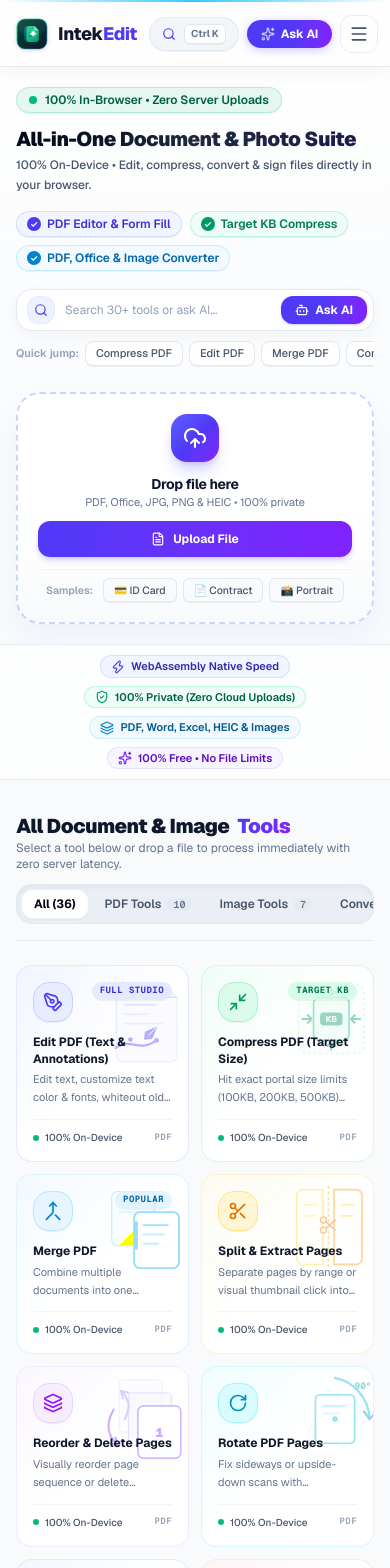
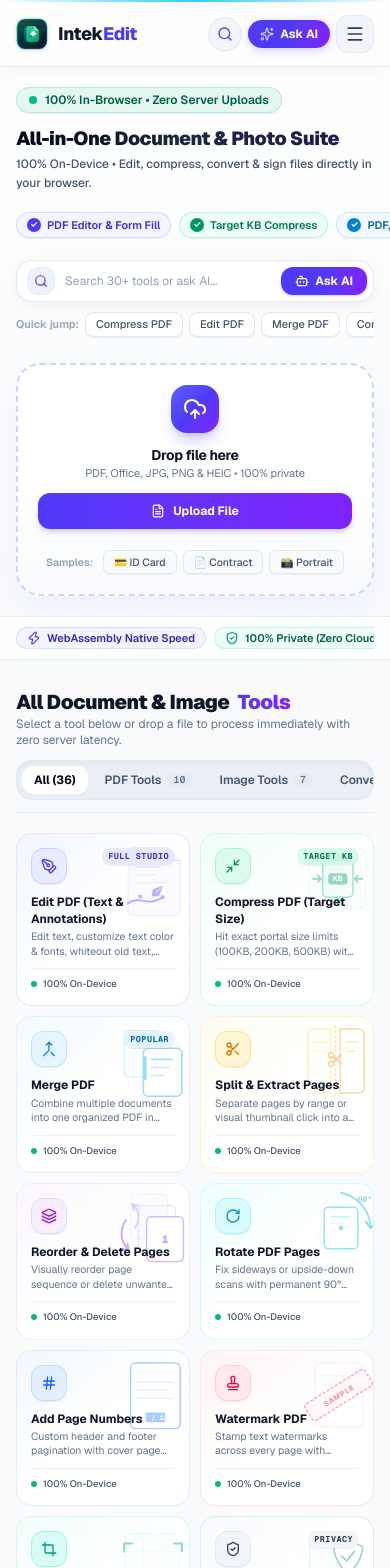
Before and after one commit to Intekhab-Ansari/document-solution, a Next.js app in the folder apps/web/: page / in a window 390 px wide. Shown: the top 1568 px of the page. Built offline with nearby package versions, Linux system fonts and the light colour scheme.

Commit message:
feat(mobile): optimize mobile viewport responsiveness, swipeable trust pill strip, and touch targets

```diff
--- a/apps/web/src/app/page.tsx
+++ b/apps/web/src/app/page.tsx
@@ -635,7 +635,7 @@ export default function HomePage() {
 
               {/* Main Headline: Strictly 1 Line */}
               <div className="space-y-1">
-                <h1 className="text-xl sm:text-2xl lg:text-[28px] xl:text-[32px] font-black tracking-tight leading-tight">
+                <h1 className="text-[19px] xs:text-xl sm:text-2xl lg:text-[28px] xl:text-[32px] font-black tracking-tight leading-tight">
                   <span className="bg-gradient-to-r from-slate-950 via-slate-800 to-indigo-950 bg-clip-text text-transparent">
                     All-in-One Document & Photo Suite
                   </span>
@@ -646,20 +646,20 @@ export default function HomePage() {
               </div>
 
               {/* 3 Bullets strictly in 1 Single Line with refined pill badges */}
-              <div className="flex flex-wrap items-center gap-2 text-xs font-semibold pt-0.5">
-                <div className="inline-flex items-center gap-1.5 px-2.5 py-1 rounded-full bg-indigo-50/80 border border-indigo-200/70 text-indigo-700 shadow-2xs">
+              <div className="flex items-center gap-2 overflow-x-auto scrollbar-none py-1 -mx-4 px-4 sm:mx-0 sm:px-0 sm:flex-wrap text-[11px] sm:text-xs font-semibold">
+                <div className="inline-flex items-center gap-1.5 px-2.5 py-1 rounded-full bg-indigo-50/80 border border-indigo-200/70 text-indigo-700 shadow-2xs shrink-0">
                   <span className="w-3.5 h-3.5 rounded-full bg-indigo-600 text-white flex items-center justify-center font-bold text-[9px]">
                     ✓
                   </span>
                   <span>PDF Editor & Form Fill</span>
                 </div>
-                <div className="inline-flex items-center gap-1.5 px-2.5 py-1 rounded-full bg-emerald-50/80 border border-emerald-200/70 text-emerald-700 shadow-2xs">
+                <div className="inline-flex items-center gap-1.5 px-2.5 py-1 rounded-full bg-emerald-50/80 border border-emerald-200/70 text-emerald-700 shadow-2xs shrink-0">
                   <span className="w-3.5 h-3.5 rounded-full bg-emerald-600 text-white flex items-center justify-center font-bold text-[9px]">
                     ✓
                   </span>
                   <span>Target KB Compress</span>
                 </div>
-                <div className="inline-flex items-center gap-1.5 px-2.5 py-1 rounded-full bg-sky-50/80 border border-sky-200/70 text-sky-700 shadow-2xs">
+                <div className="inline-flex items-center gap-1.5 px-2.5 py-1 rounded-full bg-sky-50/80 border border-sky-200/70 text-sky-700 shadow-2xs shrink-0">
                   <span className="w-3.5 h-3.5 rounded-full bg-sky-600 text-white flex items-center justify-center font-bold text-[9px]">
                     ✓
                   </span>
@@ -877,24 +877,24 @@ export default function HomePage() {
       {/* ============================================================== */}
       {/* 2. Slim 1-Line Trust Strip                                    */}
       {/* ============================================================== */}
-      <div className="border-b border-slate-200/80 bg-white/70 backdrop-blur-md py-2.5 px-4 shadow-[0_1px_3px_rgba(0,0,0,0.02)]">
-        <div className="max-w-7xl mx-auto flex flex-wrap items-center justify-around gap-2 text-[11px] text-slate-700 font-semibold">
-          <span className="inline-flex items-center gap-1.5 px-2.5 py-0.5 rounded-full bg-indigo-50/80 border border-indigo-200/60 text-indigo-800">
+      <div className="border-b border-slate-200/80 bg-white/70 backdrop-blur-md py-2 px-4 shadow-[0_1px_3px_rgba(0,0,0,0.02)]">
+        <div className="max-w-7xl mx-auto flex items-center sm:justify-around gap-2 overflow-x-auto sm:overflow-visible scrollbar-none py-0.5 text-[11px] text-slate-700 font-semibold whitespace-nowrap">
+          <span className="inline-flex items-center gap-1.5 px-2.5 py-0.5 rounded-full bg-indigo-50/80 border border-indigo-200/60 text-indigo-800 shrink-0">
             <Zap className="w-3.5 h-3.5 text-indigo-600 shrink-0" />
             <span>WebAssembly Native Speed</span>
           </span>
           <span className="text-slate-300 hidden sm:inline">&bull;</span>
-          <span className="inline-flex items-center gap-1.5 px-2.5 py-0.5 rounded-full bg-emerald-50/80 border border-emerald-200/60 text-emerald-800">
+          <span className="inline-flex items-center gap-1.5 px-2.5 py-0.5 rounded-full bg-emerald-50/80 border border-emerald-200/60 text-emerald-800 shrink-0">
             <ShieldCheck className="w-3.5 h-3.5 text-emerald-600 shrink-0" />
             <span>100% Private (Zero Cloud Uploads)</span>
           </span>
           <span className="text-slate-300 hidden sm:inline">&bull;</span>
-          <span className="inline-flex items-center gap-1.5 px-2.5 py-0.5 rounded-full bg-sky-50/80 border border-sky-200/60 text-sky-800">
+          <span className="inline-flex items-center gap-1.5 px-2.5 py-0.5 rounded-full bg-sky-50/80 border border-sky-200/60 text-sky-800 shrink-0">
             <Layers className="w-3.5 h-3.5 text-sky-600 shrink-0" />
             <span>PDF, Word, Excel, HEIC & Images</span>
           </span>
           <span className="text-slate-300 hidden sm:inline">&bull;</span>
-          <span className="inline-flex items-center gap-1.5 px-2.5 py-0.5 rounded-full bg-violet-50/80 border border-violet-200/60 text-violet-800">
+          <span className="inline-flex items-center gap-1.5 px-2.5 py-0.5 rounded-full bg-violet-50/80 border border-violet-200/60 text-violet-800 shrink-0">
             <Sparkles className="w-3.5 h-3.5 text-violet-600 shrink-0" />
             <span>100% Free &bull; No File Limits</span>
           </span>
@@ -904,11 +904,11 @@ export default function HomePage() {
       {/* ============================================================== */}
       {/* 3. The Tool Catalog (Directly Visible Above The Fold!)        */}
       {/* ============================================================== */}
-      <section className="py-8 sm:py-10 bg-[#F8FAFC]">
-        <div className="max-w-7xl mx-auto px-4 sm:px-6 lg:px-8 space-y-6">
+      <section className="py-7 sm:py-10 bg-[#F8FAFC]">
+        <div className="max-w-7xl mx-auto px-4 sm:px-6 lg:px-8 space-y-5 sm:space-y-6">
 
           {/* Section Header */}
-          <div className="flex flex-col sm:flex-row sm:items-center justify-between gap-3 border-b border-slate-200/80 pb-4">
+          <div className="flex flex-col sm:flex-row sm:items-center justify-between gap-3 border-b border-slate-200/80 pb-3 sm:pb-4">
             <div>
               <h2 className="text-xl sm:text-2xl font-black text-slate-900 tracking-tight flex items-center gap-2">
                 <span>All Document & Image</span>
@@ -920,7 +920,7 @@ export default function HomePage() {
             </div>
 
             {/* Category Filter Tabs (Segmented Capsule) */}
-            <div className="flex items-center gap-1 p-1 rounded-2xl bg-slate-200/60 backdrop-blur-md border border-slate-200/90 overflow-x-auto scrollbar-none shadow-inner">
+            <div className="flex items-center gap-1 p-1 rounded-2xl bg-slate-200/60 backdrop-blur-md border border-slate-200/90 overflow-x-auto scrollbar-none shadow-inner max-w-full">
               <button
                 onClick={() => setSelectedCategory("all")}
                 className={`px-3 py-1.5 rounded-xl text-xs font-bold whitespace-nowrap transition-all cursor-pointer ${
@@ -960,7 +960,7 @@ export default function HomePage() {
           </div>
 
           {/* The Tool Grid (Refined Cards with Enhanced Illustrations) */}
-          <div className="grid grid-cols-2 sm:grid-cols-2 md:grid-cols-3 lg:grid-cols-4 gap-3 sm:gap-4 md:gap-5">
+          <div className="grid grid-cols-2 sm:grid-cols-2 md:grid-cols-3 lg:grid-cols-4 gap-2.5 sm:gap-4 md:gap-5">
             {filteredTools.map((tool) => {
               const IconComponent = ICON_MAP[tool.iconName] || FileText;
               const style = getToolCardStyle(tool.id, tool.category);
@@ -969,24 +969,24 @@ export default function HomePage() {
                 <Link
                   key={tool.id}
                   href={tool.href}
-                  className={`group relative flex flex-col p-4 sm:p-5 rounded-2xl ${style.cardBg} border ${style.borderClass} ${style.shadowHover} transition-all duration-300 hover:-translate-y-1.5 hover:shadow-xl cursor-pointer overflow-hidden backdrop-blur-xs`}
+                  className={`group relative flex flex-col p-3.5 sm:p-5 rounded-2xl ${style.cardBg} border ${style.borderClass} ${style.shadowHover} transition-all duration-300 hover:-translate-y-1.5 hover:shadow-xl cursor-pointer overflow-hidden backdrop-blur-xs`}
                 >
                   {/* Intuitive Thematic Background Illustration */}
-                  <div className="absolute -top-1 -right-1 w-28 h-28 sm:w-32 sm:h-32 pointer-events-none select-none overflow-hidden opacity-40 group-hover:opacity-95 group-hover:scale-110 group-hover:-translate-y-1 transition-all duration-300">
+                  <div className="absolute -top-1 -right-1 w-24 h-24 sm:w-32 sm:h-32 pointer-events-none select-none overflow-hidden opacity-40 group-hover:opacity-95 group-hover:scale-110 group-hover:-translate-y-1 transition-all duration-300">
                     <ToolCardIllustration toolId={tool.id} category={tool.category} />
                   </div>
 
                   {/* Top: Icon + Badge */}
-                  <div className="relative z-10 flex items-start justify-between gap-1.5 mb-3">
+                  <div className="relative z-10 flex items-start justify-between gap-1.5 mb-2.5 sm:mb-3">
                     <div
-                      className={`w-10 h-10 sm:w-11 sm:h-11 rounded-2xl flex items-center justify-center shrink-0 transition-all duration-300 group-hover:scale-110 shadow-2xs ${style.iconBg} ${style.iconColor}`}
+                      className={`w-9 h-9 sm:w-11 sm:h-11 rounded-xl sm:rounded-2xl flex items-center justify-center shrink-0 transition-all duration-300 group-hover:scale-110 shadow-2xs ${style.iconBg} ${style.iconColor}`}
                     >
-                      <IconComponent className="w-5 h-5" />
+                      <IconComponent className="w-4 h-4 sm:w-5 sm:h-5" />
                     </div>
 
                     {tool.badge && (
                       <span
-                        className={`text-[9px] font-mono font-bold px-2 py-0.5 rounded-full uppercase tracking-wider shrink-0 shadow-2xs ${style.badgeBg} ${style.badgeText}`}
+                        className={`text-[8.5px] sm:text-[9px] font-mono font-bold px-1.5 sm:px-2 py-0.5 rounded-full uppercase tracking-wider shrink-0 shadow-2xs ${style.badgeBg} ${style.badgeText}`}
                       >
                         {tool.badge}
                       </span>
@@ -994,26 +994,26 @@ export default function HomePage() {
                   </div>
 
                   {/* Title & Description */}
-                  <div className="relative z-10 flex-1 space-y-1">
+                  <div className="relative z-10 flex-1 space-y-0.5 sm:space-y-1">
                     <h3 className="font-bold text-xs sm:text-sm text-slate-900 group-hover:text-indigo-600 transition-colors flex items-center justify-between leading-snug line-clamp-1">
                       <span>{tool.name}</span>
                       <ArrowRight className="w-3.5 h-3.5 opacity-0 -translate-x-1 group-hover:opacity-100 group-hover:translate-x-0 transition-all text-indigo-600 shrink-0 hidden sm:block" />
                     </h3>
-                    <p className="text-slate-500 text-[11px] sm:text-xs leading-relaxed line-clamp-2">
+                    <p className="text-slate-500 text-[10.5px] sm:text-xs leading-snug sm:leading-relaxed line-clamp-2">
                       {tool.description}
                     </p>
                   </div>
 
                   {/* Bottom: 100% On-Device Badge */}
-                  <div className="relative z-10 mt-3 pt-2.5 border-t border-slate-200/50 flex items-center justify-between text-[10px] text-slate-500">
+                  <div className="relative z-10 mt-2.5 sm:mt-3 pt-2 sm:pt-2.5 border-t border-slate-200/50 flex items-center justify-between text-[10px] text-slate-500">
                     <span className="flex items-center gap-1.5 font-medium truncate">
                       <span className="w-1.5 h-1.5 rounded-full bg-emerald-500 shrink-0" />
-                      <span className="text-slate-600 truncate text-[10px] font-medium">
+                      <span className="text-slate-600 truncate text-[9.5px] sm:text-[10px] font-medium">
                         100% On-Device
                       </span>
                     </span>
 
-                    <span className="text-[9px] text-slate-400 uppercase font-mono font-semibold tracking-wider shrink-0">
+                    <span className="hidden xs:inline-block text-[9px] text-slate-400 uppercase font-mono font-semibold tracking-wider shrink-0">
                       {tool.category}
                     </span>
                   </div>
@@ -1028,8 +1028,8 @@ export default function HomePage() {
       {/* ============================================================== */}
       {/* 4. Architecture & Security Comparison (Executive Matrix)       */}
       {/* ============================================================== */}
-      <section className="py-16 sm:py-20 border-t border-slate-200/80 bg-gradient-to-b from-white via-slate-50/50 to-white">
-        <div className="max-w-5xl mx-auto px-4 sm:px-6 lg:px-8 space-y-10">
+      <section className="py-14 sm:py-20 border-t border-slate-200/80 bg-gradient-to-b from-white via-slate-50/50 to-white">
+        <div className="max-w-5xl mx-auto px-4 sm:px-6 lg:px-8 space-y-8 sm:space-y-10">
           <div className="text-center space-y-2.5 max-w-2xl mx-auto">
             <div className="inline-flex items-center gap-2 px-3 py-1 rounded-full bg-indigo-50 border border-indigo-200 text-xs font-bold text-indigo-700 shadow-2xs">
               <ShieldCheck className="w-3.5 h-3.5 text-indigo-600" />
@@ -1044,76 +1044,82 @@ export default function HomePage() {
           </div>
 
           <div className="rounded-3xl bg-white border border-slate-200/90 shadow-[0_10px_35px_-5px_rgba(0,0,0,0.05)] overflow-hidden">
-            <table className="w-full text-left text-xs">
+            {/* Mobile swipe hint */}
+            <div className="sm:hidden py-2 px-4 bg-slate-50/90 border-b border-slate-200/80 text-[10.5px] text-slate-400 font-medium flex items-center justify-center gap-1.5">
+              <span>← Swipe table horizontally →</span>
+            </div>
+
+            <div className="overflow-x-auto scrollbar-none">
+              <table className="w-full text-left text-xs min-w-[540px]">
                 <thead>
                   <tr className="border-b border-slate-200 bg-slate-50/80 text-slate-500 text-[11px] uppercase tracking-wider font-mono">
-                  <th className="py-3.5 px-6 font-semibold">Feature / Metric</th>
-                  <th className="py-3.5 px-6 font-bold text-indigo-700 bg-indigo-50/60 border-x border-indigo-100">
+                    <th className="py-3.5 px-5 sm:px-6 font-semibold">Feature / Metric</th>
+                    <th className="py-3.5 px-5 sm:px-6 font-bold text-indigo-700 bg-indigo-50/60 border-x border-indigo-100">
                       IntekEdit (Local-First Engine)
                     </th>
-                  <th className="py-3.5 px-6 font-semibold text-slate-400">Traditional Cloud Converters</th>
+                    <th className="py-3.5 px-5 sm:px-6 font-semibold text-slate-400">Traditional Cloud Converters</th>
                   </tr>
                 </thead>
                 <tbody className="divide-y divide-slate-200 text-slate-700">
                   <tr className="hover:bg-slate-50/50 transition-colors">
-                  <td className="py-4 px-6 font-semibold text-slate-900 flex items-center gap-2.5">
+                    <td className="py-4 px-5 sm:px-6 font-semibold text-slate-900 flex items-center gap-2.5">
                       <div className="w-7 h-7 rounded-lg bg-emerald-50 border border-emerald-200 flex items-center justify-center text-emerald-600 shrink-0">
                         <ShieldCheck className="w-4 h-4" />
                       </div>
                       <span>Document Privacy</span>
                     </td>
-                  <td className="py-4 px-6 text-indigo-900 font-bold bg-indigo-50/40 border-x border-indigo-100">
+                    <td className="py-4 px-5 sm:px-6 text-indigo-900 font-bold bg-indigo-50/40 border-x border-indigo-100">
                       <span className="inline-flex items-center gap-1.5 text-emerald-700 font-bold">
                         <span className="w-2 h-2 rounded-full bg-emerald-500"></span>
                         100% In-Browser RAM (0 B Uploaded)
                       </span>
                     </td>
-                  <td className="py-4 px-6 text-slate-500">
+                    <td className="py-4 px-5 sm:px-6 text-slate-500">
                       Uploaded & stored on remote cloud servers
                     </td>
                   </tr>
                   <tr className="hover:bg-slate-50/50 transition-colors">
-                  <td className="py-4 px-6 font-semibold text-slate-900 flex items-center gap-2.5">
+                    <td className="py-4 px-5 sm:px-6 font-semibold text-slate-900 flex items-center gap-2.5">
                       <div className="w-7 h-7 rounded-lg bg-amber-50 border border-amber-200 flex items-center justify-center text-amber-600 shrink-0">
                         <Zap className="w-4 h-4" />
                       </div>
                       <span>Daily Tasks & Limits</span>
                     </td>
-                  <td className="py-4 px-6 text-indigo-900 font-bold bg-indigo-50/40 border-x border-indigo-100">
+                    <td className="py-4 px-5 sm:px-6 text-indigo-900 font-bold bg-indigo-50/40 border-x border-indigo-100">
                       <span className="inline-flex items-center gap-1.5 text-indigo-700 font-bold">
                         <Sparkles className="w-3.5 h-3.5 text-indigo-600" />
                         Unlimited & Forever Free
                       </span>
                     </td>
-                  <td className="py-4 px-6 text-slate-500">
+                    <td className="py-4 px-5 sm:px-6 text-slate-500">
                       Capped at 1-2 free conversions per day
                     </td>
                   </tr>
                   <tr className="hover:bg-slate-50/50 transition-colors">
-                  <td className="py-4 px-6 font-semibold text-slate-900 flex items-center gap-2.5">
+                    <td className="py-4 px-5 sm:px-6 font-semibold text-slate-900 flex items-center gap-2.5">
                       <div className="w-7 h-7 rounded-lg bg-indigo-50 border border-indigo-200 flex items-center justify-center text-indigo-600 shrink-0">
                         <Minimize2 className="w-4 h-4" />
                       </div>
                       <span>File Size Limits</span>
                     </td>
-                  <td className="py-4 px-6 text-indigo-900 font-bold bg-indigo-50/40 border-x border-indigo-100">
+                    <td className="py-4 px-5 sm:px-6 text-indigo-900 font-bold bg-indigo-50/40 border-x border-indigo-100">
                       Gigabyte-Scale (Bounded by Device RAM)
                     </td>
-                  <td className="py-4 px-6 text-slate-500">
+                    <td className="py-4 px-5 sm:px-6 text-slate-500">
                       Strict 50MB - 100MB cloud upload caps
                     </td>
                   </tr>
                   <tr className="hover:bg-slate-50/50 transition-colors">
-                  <td className="py-4 px-6 font-semibold text-slate-900 flex items-center gap-2.5">
+                    <td className="py-4 px-5 sm:px-6 font-semibold text-slate-900 flex items-center gap-2.5">
                       <div className="w-7 h-7 rounded-lg bg-purple-50 border border-purple-200 flex items-center justify-center text-purple-600 shrink-0">
                         <Sparkles className="w-4 h-4" />
                       </div>
                       <span>Watermarks & Ads</span>
                     </td>
-                  <td className="py-4 px-6 text-indigo-900 font-bold bg-indigo-50/40 border-x border-indigo-100">
+                    <td className="py-4 px-5 sm:px-6 text-indigo-900 font-bold bg-indigo-50/40 border-x border-indigo-100">
                       <span className="text-emerald-700 font-bold">Zero Watermarks • Zero Spam Ads</span>
                     </td>
-                  <td className="py-4 px-6 text-slate-500">
+                    <td className="py-4 px-5 sm:px-6 text-slate-500">
                       Forced watermarks or ad-heavy overlays
                     </td>
                   </tr>
@@ -1121,6 +1127,7 @@ export default function HomePage() {
               </table>
             </div>
           </div>
+        </div>
       </section>
     </div>
   );
--- a/apps/web/src/components/layout/Navbar.tsx
+++ b/apps/web/src/components/layout/Navbar.tsx
@@ -601,18 +601,18 @@ export function Navbar() {
           </div>
 
           {/* Right Action Area */}
-          <div className="flex items-center gap-2 xl:gap-2.5 shrink-0">
+          <div className="flex items-center gap-1.5 sm:gap-2 xl:gap-2.5 shrink-0">
             {/* Quick Search Button (Command Palette Ctrl+K) */}
             <button
               type="button"
               onClick={() => setCommandPaletteOpen(true)}
-              className="flex items-center gap-2 px-3 py-1.5 rounded-full text-xs font-medium bg-slate-100/90 hover:bg-slate-200/80 border border-slate-200/90 text-slate-600 hover:text-slate-900 transition-all cursor-pointer shadow-2xs group"
-              title="Search all 30+ tools (Ctrl+K)"
+              className="flex items-center gap-2 p-2 sm:px-3 sm:py-1.5 rounded-full text-xs font-medium bg-slate-100/90 hover:bg-slate-200/80 border border-slate-200/90 text-slate-600 hover:text-slate-900 transition-all cursor-pointer shadow-2xs group"
+              title="Search all 30+ tools"
             >
-              <Search className="w-3.5 h-3.5 text-indigo-600 group-hover:scale-110 transition-transform shrink-0" />
+              <Search className="w-4 h-4 sm:w-3.5 sm:h-3.5 text-indigo-600 group-hover:scale-110 transition-transform shrink-0" />
               <span className="hidden xl:inline font-medium text-slate-600 group-hover:text-slate-900">Search tools...</span>
               <span className="hidden sm:inline xl:hidden font-medium text-slate-600 group-hover:text-slate-900">Search</span>
-              <kbd className="inline-flex items-center gap-0.5 text-[10px] font-sans font-bold px-1.5 py-0.5 rounded-md bg-white border border-slate-200 text-slate-500 shadow-2xs">
+              <kbd className="hidden sm:inline-flex items-center gap-0.5 text-[10px] font-sans font-bold px-1.5 py-0.5 rounded-md bg-white border border-slate-200 text-slate-500 shadow-2xs">
                 <span>Ctrl</span>
                 <span>K</span>
               </kbd>
@@ -622,7 +622,7 @@ export function Navbar() {
             <button
               type="button"
               onClick={handleOpenAiAssistant}
-              className="flex items-center gap-1.5 px-3.5 py-1.5 rounded-full text-xs font-bold text-white bg-gradient-to-r from-indigo-600 via-indigo-600 to-violet-600 hover:from-indigo-700 hover:to-violet-700 shadow-[0_2px_10px_rgba(79,70,229,0.28)] hover:shadow-[0_4px_14px_rgba(79,70,229,0.38)] transition-all active:scale-95 cursor-pointer group"
+              className="flex items-center gap-1.5 px-3 py-1.5 sm:px-3.5 rounded-full text-xs font-bold text-white bg-gradient-to-r from-indigo-600 via-indigo-600 to-violet-600 hover:from-indigo-700 hover:to-violet-700 shadow-[0_2px_10px_rgba(79,70,229,0.28)] hover:shadow-[0_4px_14px_rgba(79,70,229,0.38)] transition-all active:scale-95 cursor-pointer group"
               title="Ask IntekEdit AI Copilot"
             >
               <Sparkles className="w-3.5 h-3.5 text-indigo-200 group-hover:rotate-12 transition-transform shrink-0" />
@@ -660,7 +660,7 @@ export function Navbar() {
               <button
                 type="button"
                 onClick={() => setMobileMenuOpen(true)}
-                className="p-2 rounded-xl text-slate-600 hover:text-slate-950 hover:bg-slate-100 border border-slate-200/80 transition-all cursor-pointer"
+                className="p-2 rounded-xl text-slate-700 hover:text-slate-950 bg-slate-100 hover:bg-slate-200/80 border border-slate-200/90 transition-all cursor-pointer active:scale-95 flex items-center justify-center"
                 aria-label="Toggle navigation menu"
               >
                 <Menu className="w-5 h-5" />
```
Lines whose indentation alone changed are shown as unchanged.
